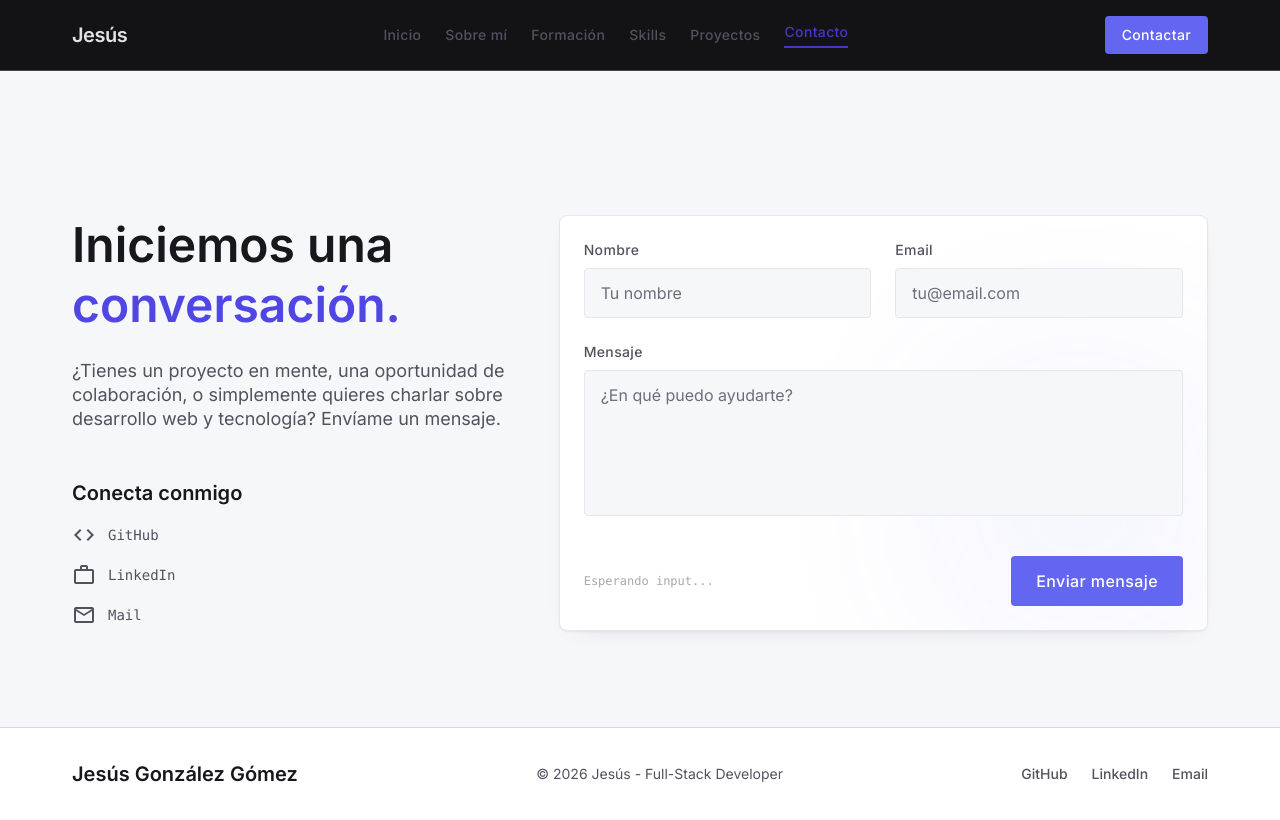
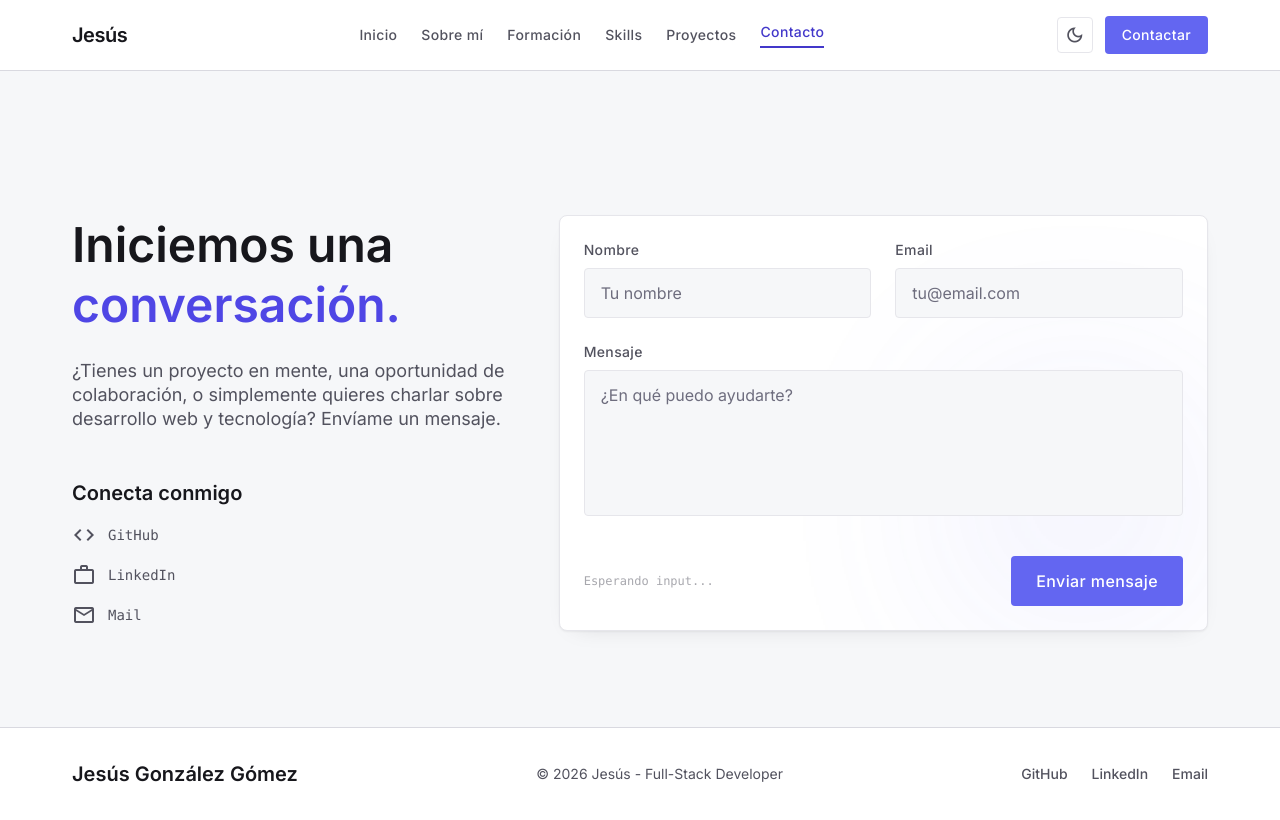
Before and after one commit to El-Jesule/portfolio-stitch, a React (Vite) app: page /contact in a window 1280 px wide. Built offline with nearby package versions, Linux system fonts and the light colour scheme.

Commit message:
feat(theme): add theme toggle to header

```diff
--- a/src/components/organisms/Header/Header.jsx
+++ b/src/components/organisms/Header/Header.jsx
@@ -4,19 +4,21 @@ import { NAVIGATION_ITEMS } from "../../../constants/navigation.js";
 import { NavLink } from "../../molecules/NavLink/NavLink.jsx";
 import { Button } from "../../atoms/Button/Button.jsx";
 import { Icon } from "../../atoms/Icon/Icon.jsx";
+import { useTheme } from "../../../hooks/useTheme.js";
 
 export function Header() {
   const [isMobileMenuOpen, setIsMobileMenuOpen] = useState(false);
+  const { isLight, toggleTheme } = useTheme();
 
   const toggleMobileMenu = () => setIsMobileMenuOpen((prev) => !prev);
   const closeMobileMenu = () => setIsMobileMenuOpen(false);
 
   return (
-    <header className="bg-[#131316] border-b border-[#464554] sticky top-0 z-50">
+    <header className="bg-surface border-b border-outline-variant sticky top-0 z-50">
       <div className="flex justify-between items-center w-full px-6 md:px-8 py-4 max-w-[1200px] mx-auto">
         <Link
           to="/"
-          className="text-xl font-bold text-[#e4e1e5] tracking-tight hover:opacity-80 transition-opacity"
+          className="text-xl font-bold text-on-surface tracking-tight hover:opacity-80 transition-opacity"
         >
           Jesús
         </Link>
@@ -29,15 +31,33 @@ export function Header() {
           ))}
         </nav>
 
-        <div className="hidden md:inline-flex">
+        <div className="hidden md:flex items-center gap-3">
+          <button
+            type="button"
+            onClick={toggleTheme}
+            aria-label={isLight ? "Cambiar a modo oscuro" : "Cambiar a modo claro"}
+            title={isLight ? "Cambiar a modo oscuro" : "Cambiar a modo claro"}
+            className="inline-flex items-center justify-center w-9 h-9 rounded border border-border-subtle text-on-surface-variant hover:text-primary hover:border-accent transition-colors"
+          >
+            <Icon name={isLight ? "dark_mode" : "light_mode"} size="20px" />
+          </button>
           <Button as={Link} to="/contact" size="sm">
             Contactar
           </Button>
         </div>
 
+        <div className="flex md:hidden items-center gap-2">
           <button
             type="button"
-          className="md:hidden text-[#e4e1e5] p-2"
+            onClick={toggleTheme}
+            aria-label={isLight ? "Cambiar a modo oscuro" : "Cambiar a modo claro"}
+            className="inline-flex items-center justify-center w-9 h-9 rounded border border-border-subtle text-on-surface-variant hover:text-primary hover:border-accent transition-colors"
+          >
+            <Icon name={isLight ? "dark_mode" : "light_mode"} size="20px" />
+          </button>
+          <button
+            type="button"
+            className="text-on-surface p-2"
             aria-label="Toggle navigation menu"
             aria-expanded={isMobileMenuOpen}
             onClick={toggleMobileMenu}
@@ -45,16 +65,17 @@ export function Header() {
             <Icon name={isMobileMenuOpen ? "close" : "menu"} />
           </button>
         </div>
+      </div>
 
       {isMobileMenuOpen && (
-        <div className="md:hidden border-t border-[#464554] bg-[#131316] px-6 py-4">
+        <div className="md:hidden border-t border-outline-variant bg-surface px-6 py-4">
           <nav className="flex flex-col gap-4" aria-label="Mobile navigation">
             {NAVIGATION_ITEMS.map((item) => (
               <Link
                 key={item.id}
                 to={item.path}
                 onClick={closeMobileMenu}
-                className="text-[#c7c4d7] hover:text-[#c0c1ff] text-sm font-medium"
+                className="text-on-surface-variant hover:text-primary text-sm font-medium"
               >
                 {item.label}
               </Link>
```
Lines whose indentation alone changed are shown as unchanged.
